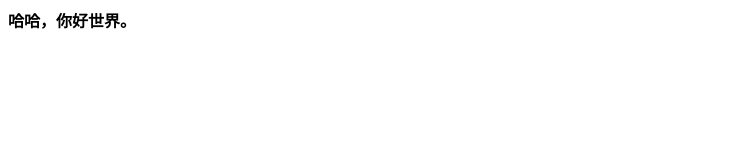
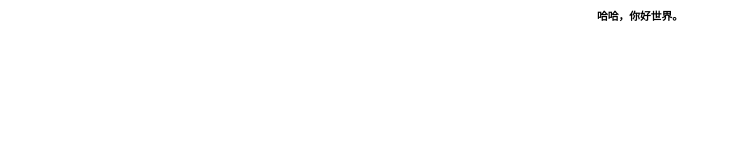
Before and after one commit to userwangjf/userwangjf.github.io, a plain HTML site: page index.html in a window 1280 px wide. Shown: the whole page, without its empty margins (0-731 px from the left). Drawn offline with Linux system fonts and the light colour scheme.

Commit message:
Update index.html

```diff
--- a/index.html
+++ b/index.html
@@ -3,8 +3,10 @@
 
 <body>
 
-<h4>
+<h6>
+<center>
 哈哈，你好世界。
-</h4>
+  </center>
+</h6>
 </body>
 </html>
```
